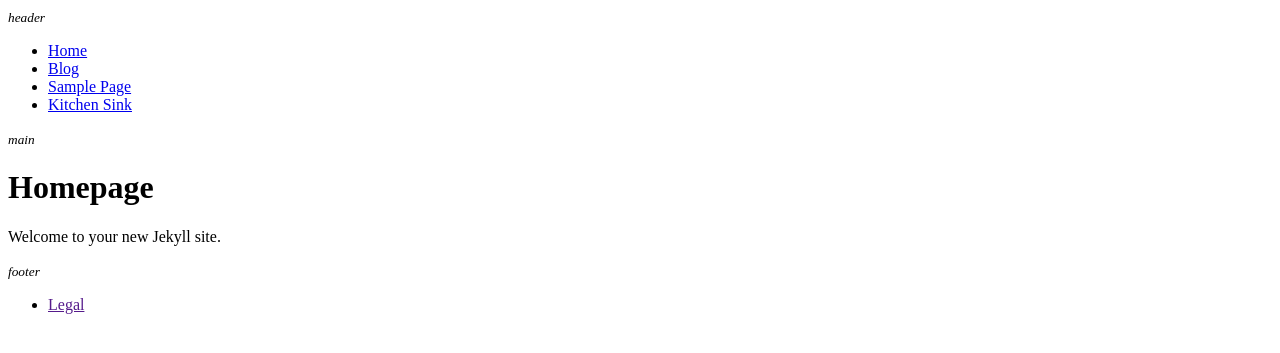
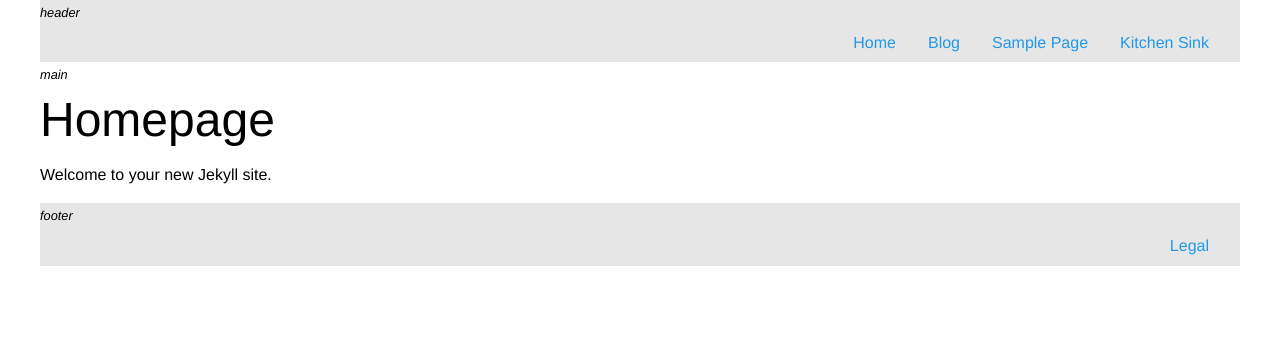
Before and after one commit to amitamb/jekyll-test1, a Jekyll site: the page built from _pages/index.md, in a window 1280 px wide. Shown: the top 353 px of the page. Built offline with Jekyll 4.4.1, drawn with Linux system fonts in a browser that asks for light colours; a script that is not in the unit is left out.

```diff
--- a/_config.yml
+++ b/_config.yml
@@ -10,7 +10,7 @@ include:
   - "_pages"
 
 exclude:
-  - "/assets/"
+  # - "/assets/"
   - "bower.json"
   - "composer.json"
   - "composer.lock"
```
